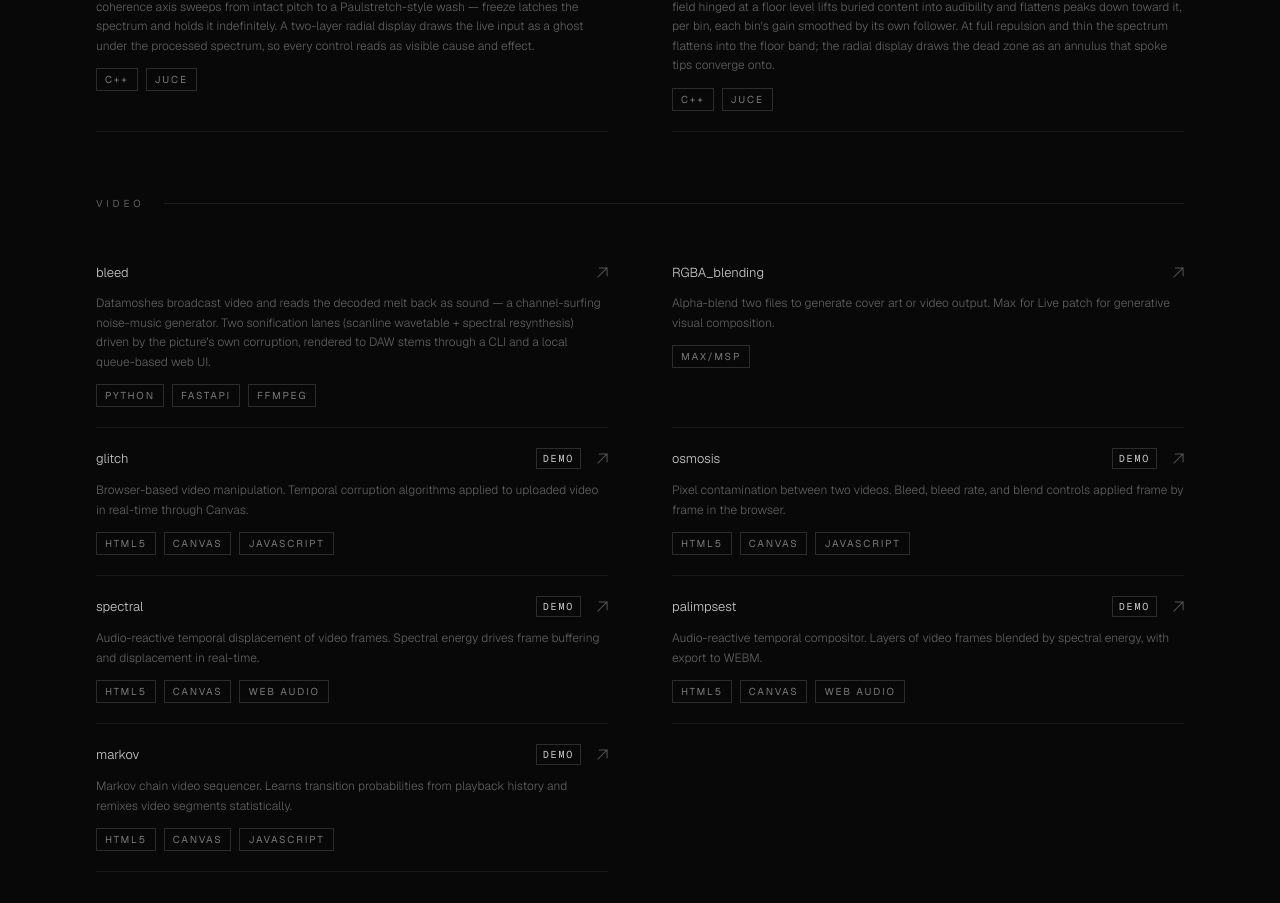
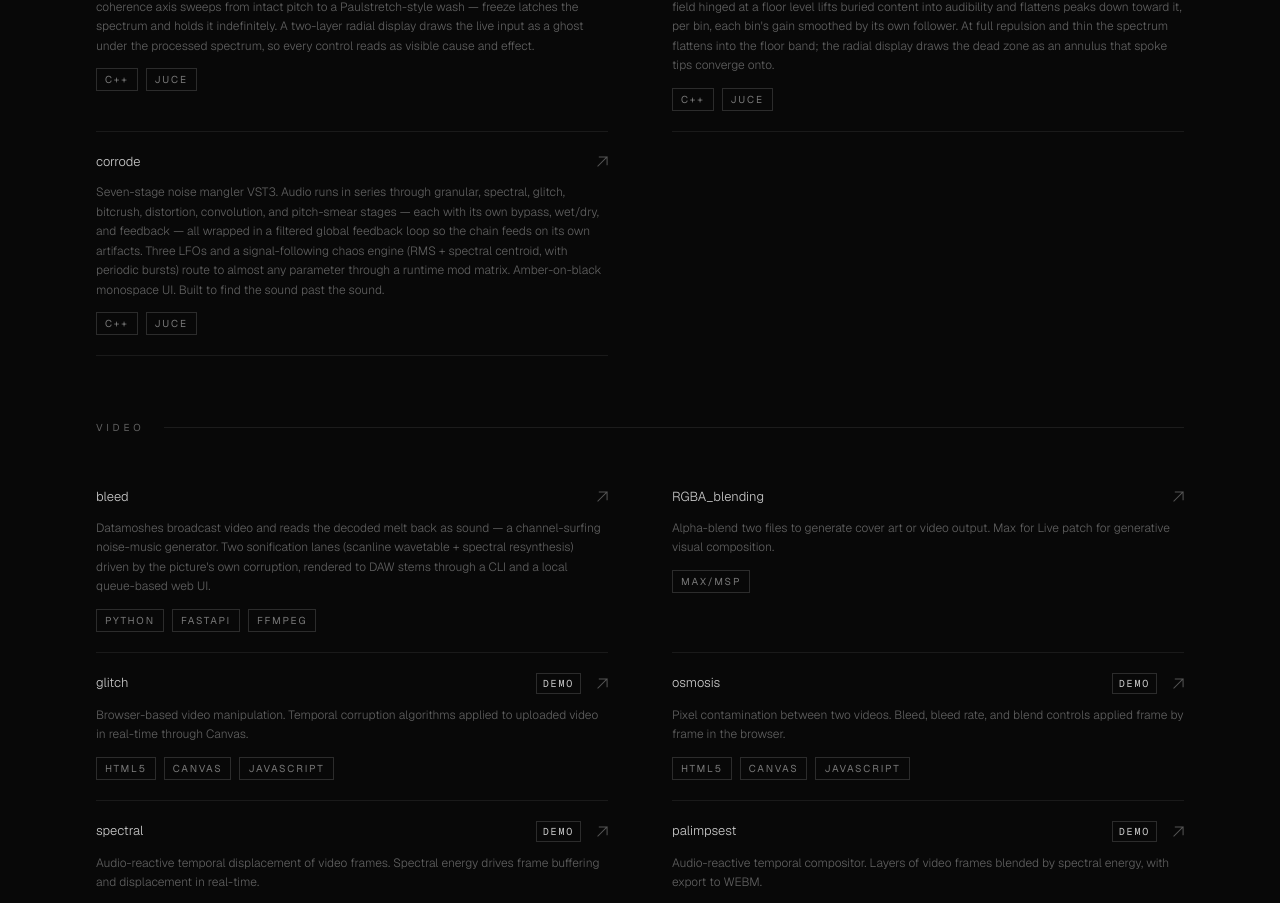
Before and after one commit to hadencain/portfolio, a Next.js app: page / in a window 1280 px wide. Shown: the part 1976-2879 px from the top of the page. Built offline with nearby package versions, Linux system fonts and the light colour scheme.

Commit message:
add corrode to audio projects

```diff
--- a/components/projects.tsx
+++ b/components/projects.tsx
@@ -98,6 +98,13 @@ const AUDIO: Project[] = [
       "Anti-mass spectral leveler VST3 — the black hole's phase-preserving opposite. A repulsion field hinged at a floor level lifts buried content into audibility and flattens peaks down toward it, per bin, each bin's gain smoothed by its own follower. At full repulsion and thin the spectrum flattens into the floor band; the radial display draws the dead zone as an annulus that spoke tips converge onto.",
     tags: ["C++", "JUCE"],
     github: "https://github.com/hadencain/whiteHole",
+  },
+  {
+    title: "corrode",
+    description:
+      "Seven-stage noise mangler VST3. Audio runs in series through granular, spectral, glitch, bitcrush, distortion, convolution, and pitch-smear stages — each with its own bypass, wet/dry, and feedback — all wrapped in a filtered global feedback loop so the chain feeds on its own artifacts. Three LFOs and a signal-following chaos engine (RMS + spectral centroid, with periodic bursts) route to almost any parameter through a runtime mod matrix. Amber-on-black monospace UI. Built to find the sound past the sound.",
+    tags: ["C++", "JUCE"],
+    github: "https://github.com/hadencain/corrode",
   },
 ];
 
```
